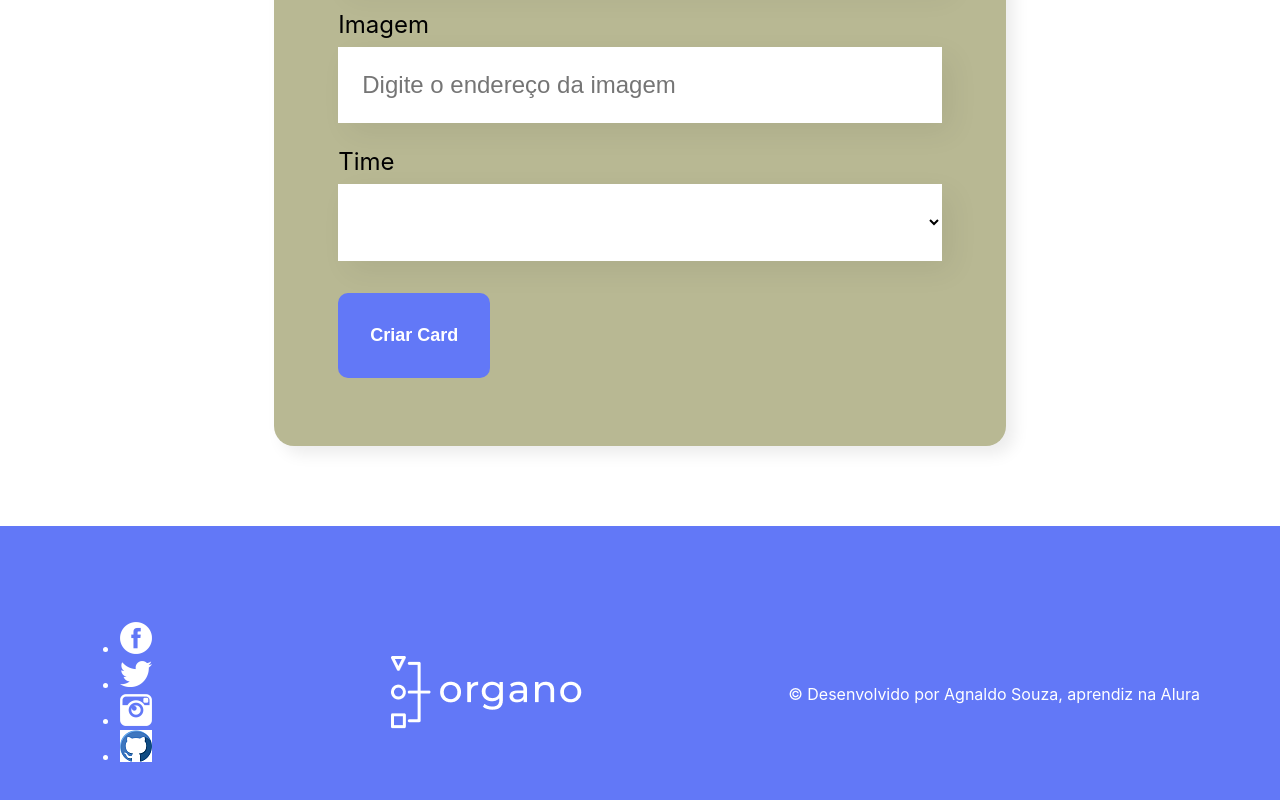
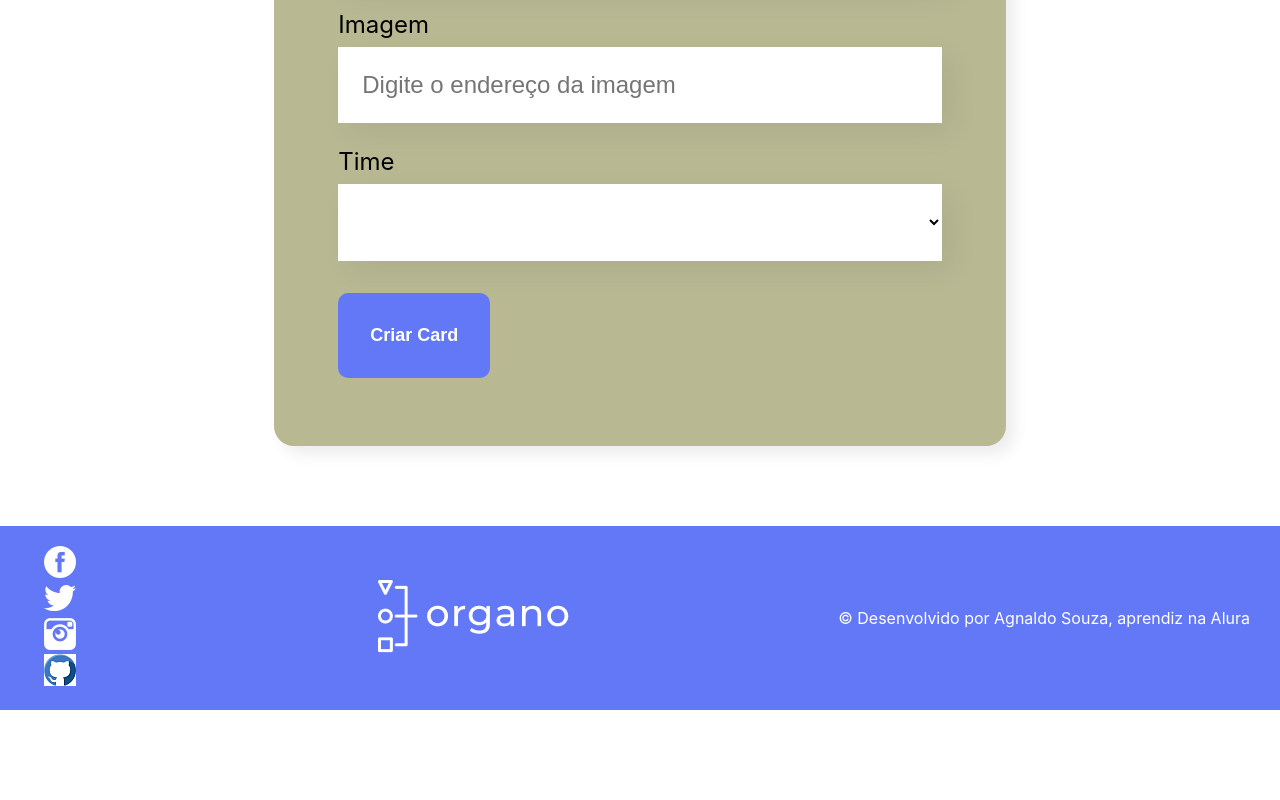
Before and after one commit to AgnaldoSouza47/organo, a React (Create React App) app: page / in a window 1280 px wide. Shown: the part 951-1751 px from the top of the page. After the commit the page ends 1661 px from the top, so only its background shows below. Built offline with nearby package versions, Linux system fonts and the light colour scheme.

Commit message:
Update Rodape.css

```diff
--- a/src/componentes/Rodape/Rodape.css
+++ b/src/componentes/Rodape/Rodape.css
@@ -1,24 +1,28 @@
 .footer {
-    bottom: 0 ;
+    bottom: 0;
     background: #6278f7;
     color: #FFF;
-    padding: 80px;
+    padding: 4px 4px;
     display: flex;
     justify-content: space-between;
     align-items: center;
-
-
+    flex-wrap: wrap;
+    max-width: 100%;
 }
 
-.footer ul li a {
+.footer ul li {
+    display: inline-block;
+    margin-right: 32px;
     border-bottom: #6278f7;
-    display:inline-block ;
-    margin-right: 32px;
-
+    margin-inline-start: 1;
+    display: block;
 }
 
-.footer ul li a:last-child {
+.footer ul li:last-child {
+    margin-right: 0;
+}
 
-       margin-right: 0;
+.footer section p {
 
+    padding-right: 26px;
 }
```
